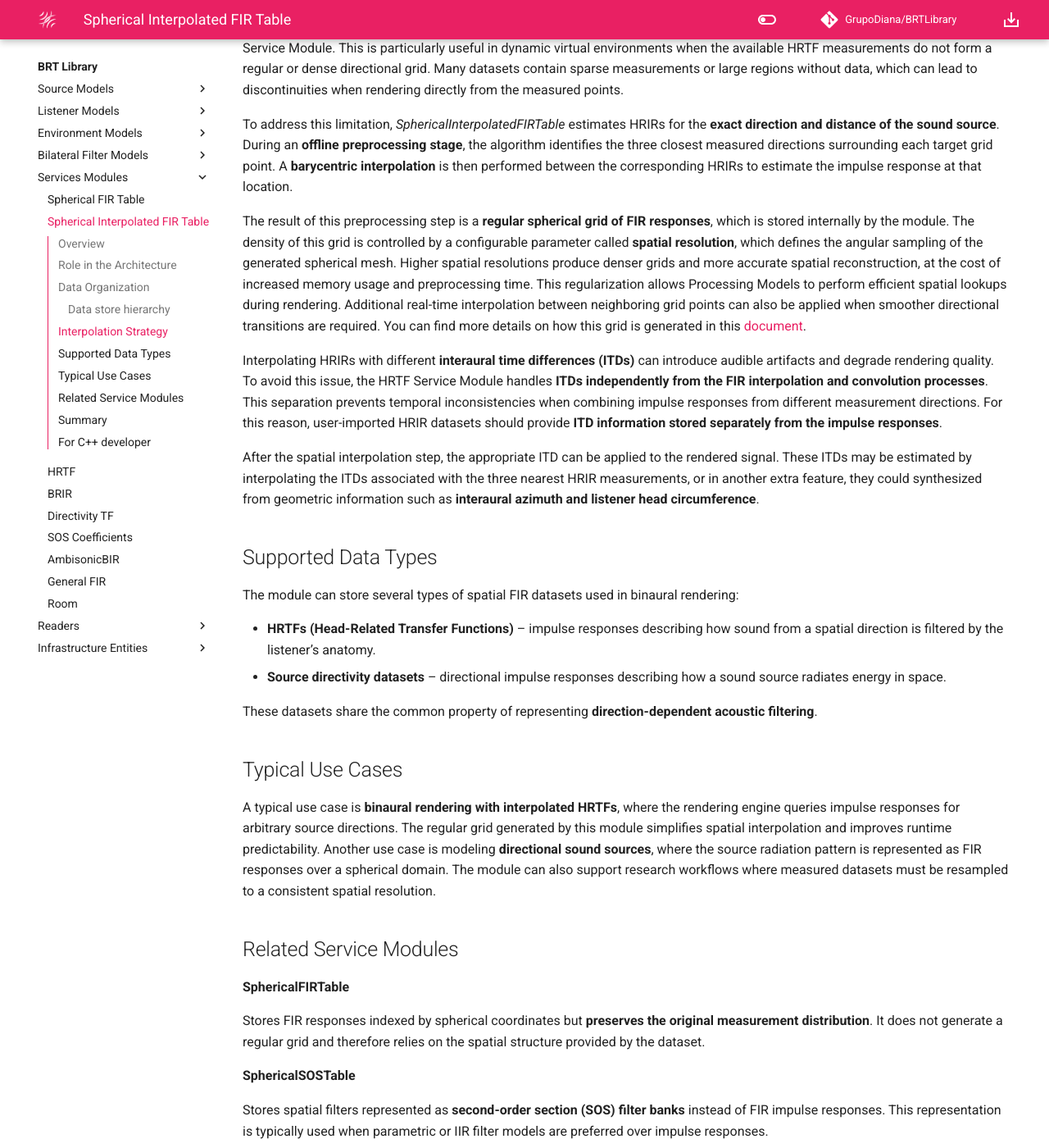
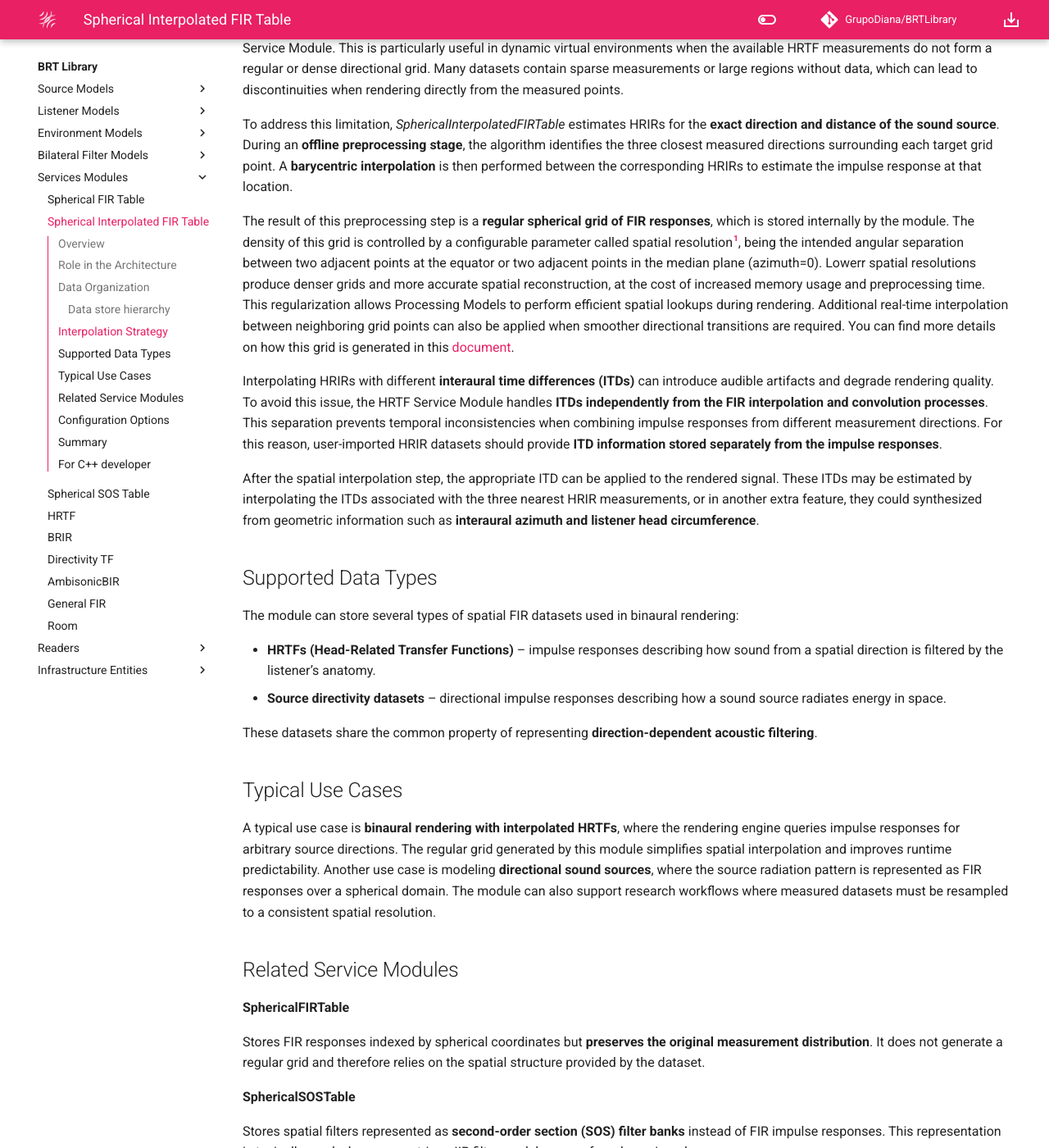
Before and after one commit to GrupoDiana/BRT-Documentation, an MkDocs documentation site: the page built from docs/library/service-modules/service-spherical-interpolated-fir-table.md, in a window 1280 px wide and 1400 px high, scrolled down 2136 px. Shown: the whole window at 82% size. Built offline with MkDocs 1.6.1 and Material for MkDocs 9.7.7, drawn with Linux system fonts in a browser that asks for light colours; comment, search, counter and statistics services are not loaded; some of the changed text lies outside the part shown.

Commit message:
fix: Solving errors

```diff
--- a/docs/library/service-modules/service-spherical-interpolated-fir-table.md
+++ b/docs/library/service-modules/service-spherical-interpolated-fir-table.md
@@ -67,7 +67,9 @@
 
 To address this limitation, _SphericalInterpolatedFIRTable_ estimates HRIRs for the **exact direction and distance of the sound source**. During an **offline preprocessing stage**, the algorithm identifies the three closest measured directions surrounding each target grid point. A **barycentric interpolation** is then performed between the corresponding HRIRs to estimate the impulse response at that location.
 
-The result of this preprocessing step is a **regular spherical grid of FIR responses**, which is stored internally by the module. The density of this grid is controlled by a configurable parameter called **spatial resolution**, which defines the angular sampling of the generated spherical mesh. Higher spatial resolutions produce denser grids and more accurate spatial reconstruction, at the cost of increased memory usage and preprocessing time.  This regularization allows Processing Models to perform efficient spatial lookups during rendering. Additional real-time interpolation between neighboring grid points can also be applied when smoother directional transitions are required. You can find more details on how this grid is generated in this <a href="../../../assets/technical-report/SONICOM_TR3.1_BRT REGULAR GRID DISTRIBUTION OF POINTS IN THE SPHERE USED BY THE BRT.pdf" target="_blank">document</a>.
+The result of this preprocessing step is a **regular spherical grid of FIR responses**, which is stored internally by the module. The density of this grid is controlled by a configurable parameter called spatial resolution[^1], being the intended  angular separation between two adjacent points at the equator or two adjacent points in the median plane (azimuth=0).  Lowerr spatial resolutions produce denser grids and more accurate spatial reconstruction, at the cost of increased memory usage and preprocessing time. This regularization allows Processing Models to perform efficient spatial lookups during rendering. Additional real-time interpolation between neighboring grid points can also be applied when smoother directional transitions are required. You can find more details on how this grid is generated in this <a href="../../../assets/technical-report/SONICOM_TR3.1_BRT REGULAR GRID DISTRIBUTION OF POINTS IN THE SPHERE USED BY THE BRT.pdf" target="_blank">document</a>.
+
+[^1]: For historical reasons that are irrelevant here, it is also referred to as _SamplingStep_ in some older parts of the C++ code and documents.
 
 Interpolating HRIRs with different **interaural time differences (ITDs)** can introduce audible artifacts and degrade rendering quality. To avoid this issue, the HRTF Service Module handles **ITDs independently from the FIR interpolation and convolution processes**. This separation prevents temporal inconsistencies when combining impulse responses from different measurement directions. For this reason, user-imported HRIR datasets should provide **ITD information stored separately from the impulse responses**.
 
@@ -95,6 +97,15 @@
 **SphericalSOSTable**
 
 Stores spatial filters represented as **second-order section (SOS) filter banks** instead of FIR impulse responses. This representation is typically used when parametric or IIR filter models are preferred over impulse responses.
+
+## Configuration Options
+
+This service allows you to configure the following parameters:
+
+- **Set Grid Spatial Resolution**: Set the spatial resolution that allows the grid to be defined.
+- **Enable/Disable Woodworth ITD**: Toggles the application of the Woodworth ITD formula for HRTF processing.
+- **Set/Get Head Radius**: Configures or retrieves the radius of the listener's head model.
+- **Set parameters for the windowing IR process**: Defined the windowing paremeters.
 
 ## Summary
 
--- a/mkdocs.yml
+++ b/mkdocs.yml
@@ -154,10 +154,10 @@
       - library/service-modules/index.md
       - Spherical FIR Table: library/service-modules/service-spherical-fir-table.md
       - Spherical Interpolated FIR Table: library/service-modules/service-spherical-interpolated-fir-table.md
+      - Spherical SOS Table: library/service-modules/service-spherical-sos-table.md
       - HRTF: library/service-modules/service-hrtf.md
       - BRIR: library/service-modules/service-hrbrir.md
       - Directivity TF: library/service-modules/service-directivity-tf.md
-      - SOS Coefficients: library/service-modules/service-sos-coefficients.md
       - AmbisonicBIR: library/service-modules/service-ambisonic-bir.md
       - General FIR: library/service-modules/service-general-fir.md
       - Room: library/service-modules/service-room.md
```
Also changed, not shown: docs/library/service-modules/index.md (+1 -0 lines), docs/library/service-modules/service-spherical-sos-table.md (renamed from docs/library/service-modules/service-sos-coefficients.md, +2 -4 lines).
